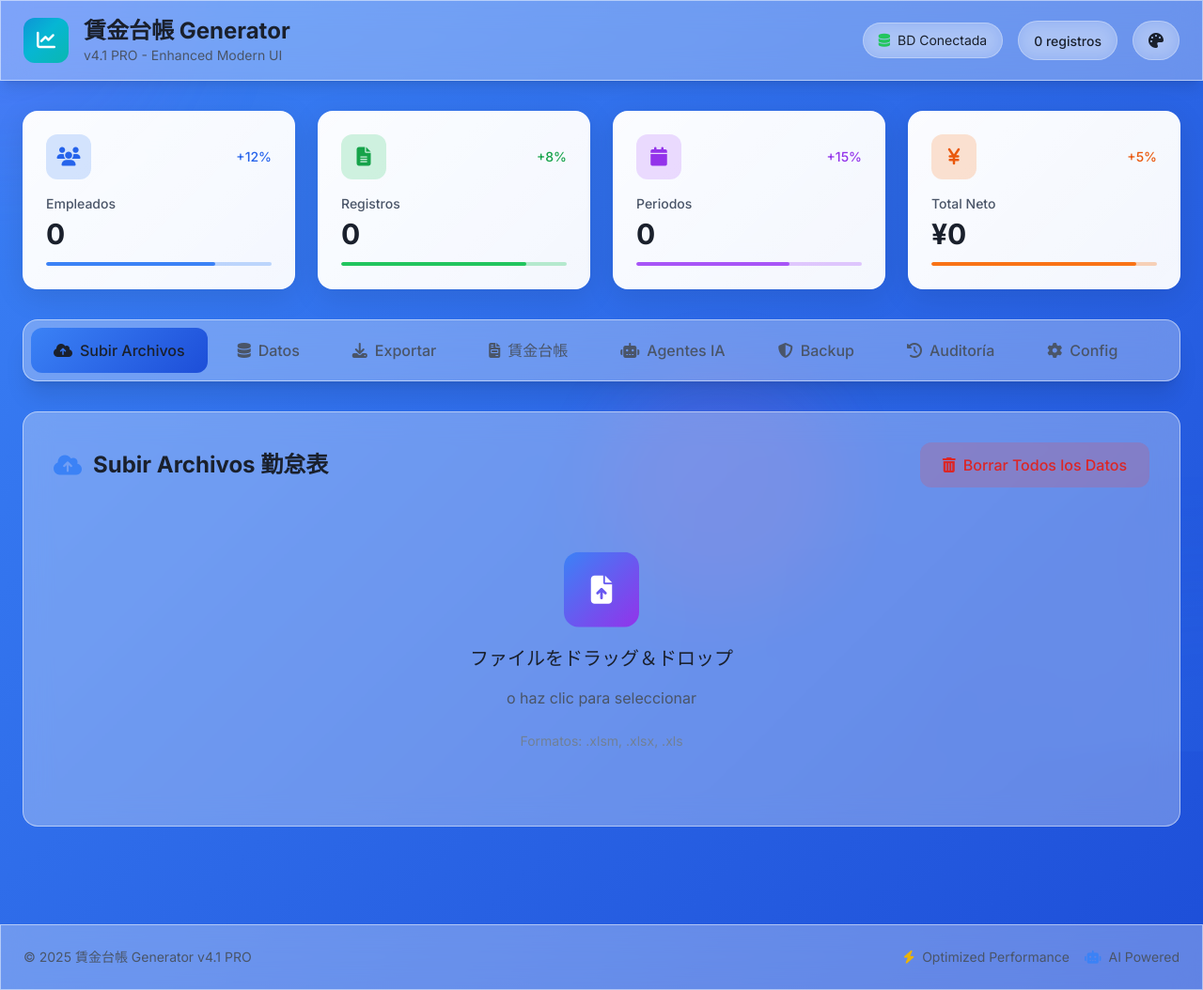
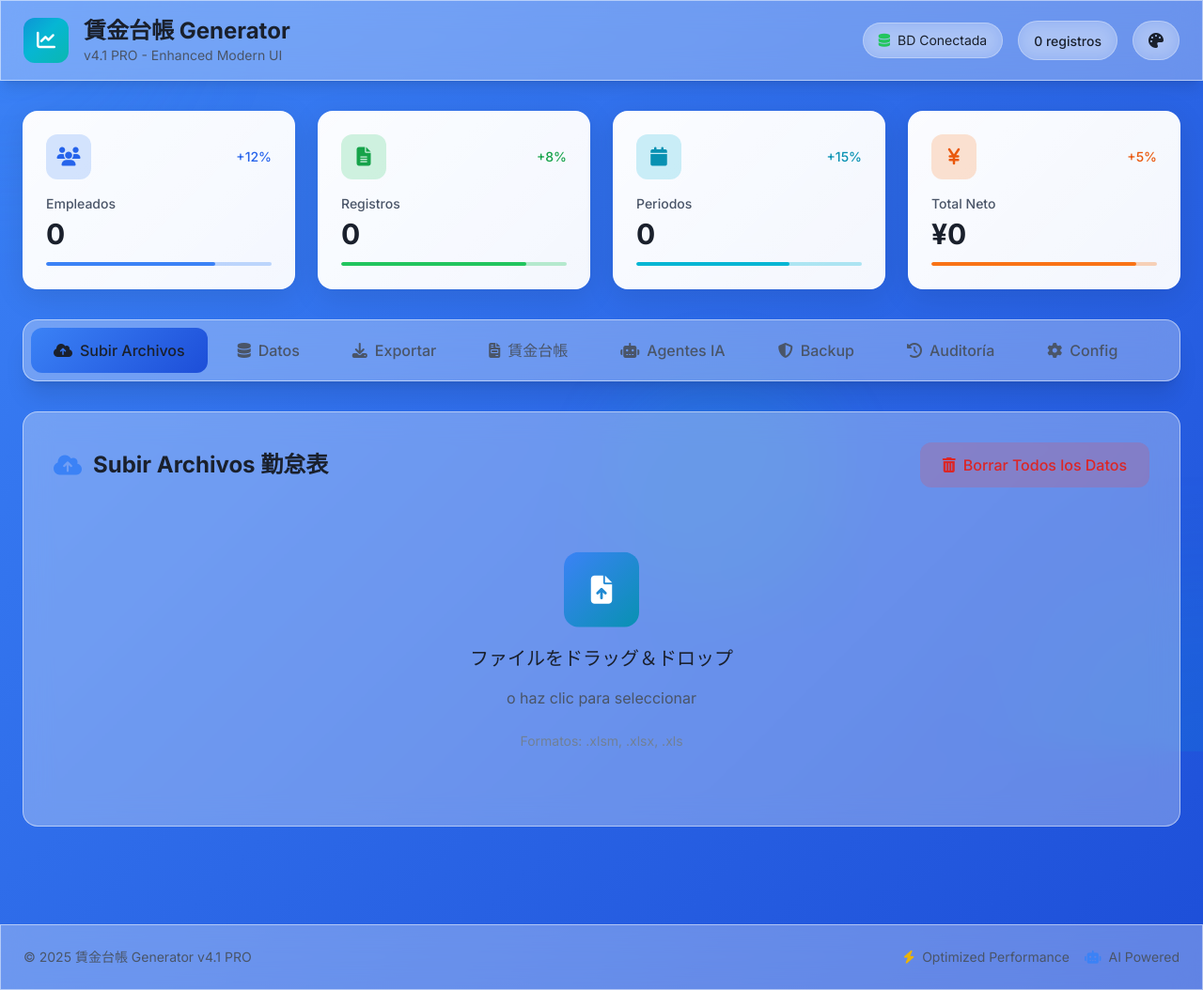
Before and after one commit to jokken79/ChinginGenerator-v4-PRO, a FastAPI app: template templates/index_moderno_v2.html in a window 1280 px wide. Shown: the whole page at 94% size. Run offline with FastAPI, Linux system fonts and the light colour scheme; the template is opened without the code that fills it, so the values that code supplies are empty; some libraries are stand-ins or nearby versions.

Commit message:
Eliminar completamente colores morados y fucsias del theme moderno

```diff
--- a/templates/index_moderno_v2.html
+++ b/templates/index_moderno_v2.html
@@ -207,9 +207,9 @@
 <body class="min-h-screen light-theme">
     <!-- Animated Background -->
     <div class="fixed inset-0 overflow-hidden pointer-events-none">
-        <div class="absolute w-96 h-96 bg-purple-500 rounded-full opacity-10 blur-3xl -top-48 -left-48 floating"></div>
-        <div class="absolute w-96 h-96 bg-blue-500 rounded-full opacity-10 blur-3xl -bottom-48 -right-48 floating" style="animation-delay: 1s;"></div>
-        <div class="absolute w-64 h-64 bg-pink-500 rounded-full opacity-10 blur-2xl top-1/2 left-1/2 floating" style="animation-delay: 2s;"></div>
+        <div class="absolute w-96 h-96 bg-blue-500 rounded-full opacity-10 blur-3xl -top-48 -left-48 floating"></div>
+        <div class="absolute w-96 h-96 bg-cyan-500 rounded-full opacity-10 blur-3xl -bottom-48 -right-48 floating" style="animation-delay: 1s;"></div>
+        <div class="absolute w-64 h-64 bg-teal-500 rounded-full opacity-10 blur-2xl top-1/2 left-1/2 floating" style="animation-delay: 2s;"></div>
     </div>
 
     <!-- Header -->
@@ -277,15 +277,15 @@
 
             <div class="stat-card rounded-2xl p-6 hover-scale">
                 <div class="flex items-center justify-between mb-4">
-                    <div class="w-12 h-12 bg-purple-500/20 rounded-xl flex items-center justify-center">
-                        <i class="fas fa-calendar text-purple-600 text-xl"></i>
+                    <div class="w-12 h-12 bg-cyan-500/20 rounded-xl flex items-center justify-center">
+                        <i class="fas fa-calendar text-cyan-600 text-xl"></i>
                     </div>
-                    <div class="text-purple-600 text-sm font-medium">+15%</div>
+                    <div class="text-cyan-600 text-sm font-medium">+15%</div>
                 </div>
                 <p class="text-secondary text-sm mb-1 font-medium">Periodos</p>
                 <p id="statPeriods" class="text-3xl font-bold text-primary">0</p>
-                <div class="mt-3 h-1 bg-purple-500/30 rounded-full overflow-hidden">
-                    <div class="h-full bg-purple-500 rounded-full" style="width: 68%;"></div>
+                <div class="mt-3 h-1 bg-cyan-500/30 rounded-full overflow-hidden">
+                    <div class="h-full bg-cyan-500 rounded-full" style="width: 68%;"></div>
                 </div>
             </div>
 
@@ -358,7 +358,7 @@
 
                 <div id="dropZone" class="border-3 border-dashed border-white/30 rounded-2xl p-12 text-center cursor-pointer hover:border-white/50 hover:bg-white/5 transition-all duration-300">
                     <div class="flex flex-col items-center gap-4">
-                        <div class="w-20 h-20 bg-gradient-to-br from-blue-500 to-purple-600 rounded-2xl flex items-center justify-center floating">
+                        <div class="w-20 h-20 bg-gradient-to-br from-blue-500 to-cyan-600 rounded-2xl flex items-center justify-center floating">
                             <i class="fas fa-file-upload text-white text-3xl"></i>
                         </div>
                         <p class="text-primary text-xl font-medium">ファイルをドラッグ＆ドロップ</p>
@@ -376,7 +376,7 @@
                             <span class="text-secondary text-lg" id="progressPercent">0%</span>
                         </div>
                         <div class="w-full bg-white/20 rounded-full h-6 overflow-hidden">
-                            <div id="progressBar" class="bg-gradient-to-r from-blue-500 to-purple-600 h-6 rounded-full transition-all duration-500 progress-glow" style="width: 0%"></div>
+                            <div id="progressBar" class="bg-gradient-to-r from-blue-500 to-cyan-600 h-6 rounded-full transition-all duration-500 progress-glow" style="width: 0%"></div>
                         </div>
                         <div class="mt-4 text-white/70 text-sm" id="progressDetails">
                             <!-- Progress details -->
@@ -453,8 +453,8 @@
                 </div>
 
                 <div class="glass-morphism rounded-2xl p-8 text-center hover-scale">
-                    <div class="w-16 h-16 bg-purple-500/20 rounded-2xl flex items-center justify-center mx-auto mb-6">
-                        <i class="fas fa-calendar-alt text-purple-400 text-2xl"></i>
+                    <div class="w-16 h-16 bg-cyan-500/20 rounded-2xl flex items-center justify-center mx-auto mb-6">
+                        <i class="fas fa-calendar-alt text-cyan-400 text-2xl"></i>
                     </div>
                     <h3 class="text-xl font-bold text-primary mb-3">月別分割</h3>
                     <p class="text-secondary mb-6">Hojas separadas por mes</p>
@@ -499,10 +499,10 @@
 
                     <div class="glass-morphism rounded-xl p-6">
                         <label class="block text-primary font-medium mb-3 flex items-center gap-2">
-                            <i class="fas fa-calendar text-purple-500"></i>
+                            <i class="fas fa-calendar text-cyan-500"></i>
                             年度
                         </label>
-                        <select id="yearSelect" class="w-full bg-white/10 border border-white/20 rounded-xl px-4 py-3 text-white focus:outline-none focus:ring-2 focus:ring-purple-500 focus:border-purple-500 transition-all duration-300">
+                        <select id="yearSelect" class="w-full bg-white/10 border border-white/20 rounded-xl px-4 py-3 text-white focus:outline-none focus:ring-2 focus:ring-cyan-500 focus:border-cyan-500 transition-all duration-300">
                             <option value="2025">2025</option>
                             <option value="2024">2024</option>
                             <option value="2023">2023</option>
@@ -511,7 +511,7 @@
                 </div>
 
                 <div class="flex gap-4">
-                    <button onclick="searchEmployee()" class="flex-1 bg-gradient-to-r from-blue-500 to-purple-600 text-white py-4 rounded-xl font-semibold hover:shadow-lg transition-all duration-300 flex items-center justify-center gap-2">
+                    <button onclick="searchEmployee()" class="flex-1 bg-gradient-to-r from-blue-500 to-cyan-600 text-white py-4 rounded-xl font-semibold hover:shadow-lg transition-all duration-300 flex items-center justify-center gap-2">
                         <i class="fas fa-search"></i>
                         🔍 検索 Buscar
                     </button>
@@ -543,8 +543,8 @@
                         </div>
                         <div class="glass-morphism rounded-xl p-4">
                             <p class="text-secondary text-sm mb-2">氏名</p>
-                            <p class="text-sm font-semibold text-purple-400" id="empKana">-</p>
-                            <p class="text-sm font-semibold text-purple-300" id="empRoman">-</p>
+                            <p class="text-sm font-semibold text-cyan-400" id="empKana">-</p>
+                            <p class="text-sm font-semibold text-cyan-300" id="empRoman">-</p>
                         </div>
                     </div>
 
@@ -582,7 +582,7 @@
                     </div>
                     <h3 class="text-xl font-bold text-primary mb-2">Payroll Analyzer</h3>
                     <p class="text-secondary mb-4">Análisis profundo de nóminas</p>
-                    <button onclick="runAgent('payroll-analyzer')" class="w-full bg-gradient-to-r from-blue-500 to-purple-600 text-white py-3 rounded-xl font-semibold hover:shadow-lg transition-all duration-300 flex items-center justify-center gap-2">
+                    <button onclick="runAgent('payroll-analyzer')" class="w-full bg-gradient-to-r from-blue-500 to-cyan-600 text-white py-3 rounded-xl font-semibold hover:shadow-lg transition-all duration-300 flex items-center justify-center gap-2">
                         <i class="fas fa-play"></i>
                         Ejecutar Análisis
                     </button>
@@ -618,7 +618,7 @@
                     </div>
                     <h3 class="text-xl font-bold text-primary mb-2">Trend Analysis</h3>
                     <p class="text-secondary mb-4">Análisis de tendencias</p>
-                    <button onclick="runAgent('trend-analysis')" class="w-full bg-gradient-to-r from-purple-500 to-pink-600 text-white py-3 rounded-xl font-semibold hover:shadow-lg transition-all duration-300 flex items-center justify-center gap-2">
+                    <button onclick="runAgent('trend-analysis')" class="w-full bg-gradient-to-r from-cyan-500 to-teal-600 text-white py-3 rounded-xl font-semibold hover:shadow-lg transition-all duration-300 flex items-center justify-center gap-2">
                         <i class="fas fa-play"></i>
                         Analizar Tendencias
                     </button>
@@ -642,7 +642,7 @@
                     </div>
                     <h3 class="text-xl font-bold text-primary mb-2">Compliance Check</h3>
                     <p class="text-secondary mb-4">Verificación de cumplimiento</p>
-                    <button onclick="runAgent('compliance-check')" class="w-full bg-gradient-to-r from-red-500 to-pink-600 text-white py-3 rounded-xl font-semibold hover:shadow-lg transition-all duration-300 flex items-center justify-center gap-2">
+                    <button onclick="runAgent('compliance-check')" class="w-full bg-gradient-to-r from-orange-500 to-red-600 text-white py-3 rounded-xl font-semibold hover:shadow-lg transition-all duration-300 flex items-center justify-center gap-2">
                         <i class="fas fa-play"></i>
                         Verificar Cumplimiento
                     </button>
@@ -654,7 +654,7 @@
         <section id="section-settings" class="tab-content hidden">
             <div class="settings-panel rounded-2xl p-8 max-w-4xl mx-auto">
                 <h2 class="text-2xl font-bold text-primary mb-6 flex items-center gap-3">
-                    <i class="fas fa-cog text-purple-600"></i>
+                    <i class="fas fa-cog text-cyan-600"></i>
                     Configuración del Sistema
                 </h2>
 
@@ -758,13 +758,13 @@
                 <div id="employeeStats" class="grid grid-cols-1 md:grid-cols-2 gap-6 mb-6">
                     <div class="glass-morphism rounded-xl p-6">
                         <div class="flex items-center justify-between mb-4">
-                            <h3 class="text-xl font-bold text-blue-600">派遣社員</h3>
-                            <div class="w-12 h-12 bg-blue-500/20 rounded-xl flex items-center justify-center">
-                                <i class="fas fa-users text-blue-400 text-xl"></i>
+                            <h3 class="text-xl font-bold text-cyan-600">派遣社員</h3>
+                            <div class="w-12 h-12 bg-cyan-500/20 rounded-xl flex items-center justify-center">
+                                <i class="fas fa-users text-cyan-400 text-xl"></i>
                             </div>
                         </div>
                         <p class="text-3xl font-bold text-primary mb-2" id="hakenTotal">-</p>
-                        <p class="text-blue-400 text-sm mb-1">在職中: <span id="hakenActive">-</span></p>
+                        <p class="text-cyan-400 text-sm mb-1">在職中: <span id="hakenActive">-</span></p>
                         <p class="text-muted text-xs">最終同期: <span id="hakenLastSync">-</span></p>
                     </div>
                     <div class="glass-morphism rounded-xl p-6">
@@ -888,7 +888,7 @@
                 'flex-1 px-4 py-3 rounded-xl font-medium transition-all duration-300 bg-gray-200 text-gray-800 hover:bg-gray-300';
 
             document.getElementById('btnClassicUI').className = currentInterface === 'clasico' ?
-                'flex-1 px-4 py-3 rounded-xl font-medium transition-all duration-300 bg-gradient-to-r from-blue-500 to-purple-600 text-white' :
+                'flex-1 px-4 py-3 rounded-xl font-medium transition-all duration-300 bg-gradient-to-r from-blue-500 to-cyan-600 text-white' :
                 'flex-1 px-4 py-3 rounded-xl font-medium transition-all duration-300 bg-gray-200 text-gray-800 hover:bg-gray-300';
         }
 
@@ -1027,7 +1027,7 @@
             // Reset progress
             progressBar.style.width = '0%';
             progressBar.classList.remove('bg-gradient-to-r', 'from-green-500', 'to-emerald-600');
-            progressBar.classList.add('bg-gradient-to-r', 'from-blue-500', 'to-purple-600');
+            progressBar.classList.add('bg-gradient-to-r', 'from-blue-500', 'to-cyan-600');
             progressPercent.textContent = '0%';
             progressTitle.textContent = '🚀 Iniciando procesamiento...';
             progressDetails.textContent = '';
@@ -1076,7 +1076,7 @@
                 }
 
                 // Success animation
-                progressBar.classList.remove('from-blue-500', 'to-purple-600');
+                progressBar.classList.remove('from-blue-500', 'to-cyan-600');
                 progressBar.classList.add('from-green-500', 'to-emerald-600');
                 progressTitle.textContent = '✅ Procesamiento completado exitosamente';
                 progressPercent.textContent = '100%';
@@ -1102,8 +1102,8 @@
 
             } catch (error) {
                 console.error('Error:', error);
-                progressBar.classList.remove('from-blue-500', 'to-purple-600');
-                progressBar.classList.add('from-red-500', 'to-pink-600');
+                progressBar.classList.remove('from-blue-500', 'to-cyan-600');
+                progressBar.classList.add('from-red-500', 'to-orange-600');
                 progressTitle.textContent = '❌ Error en el procesamiento';
                 progressPercent.textContent = 'Error';
                 addLog(`Error: ${error.message}`, 'error');
```
